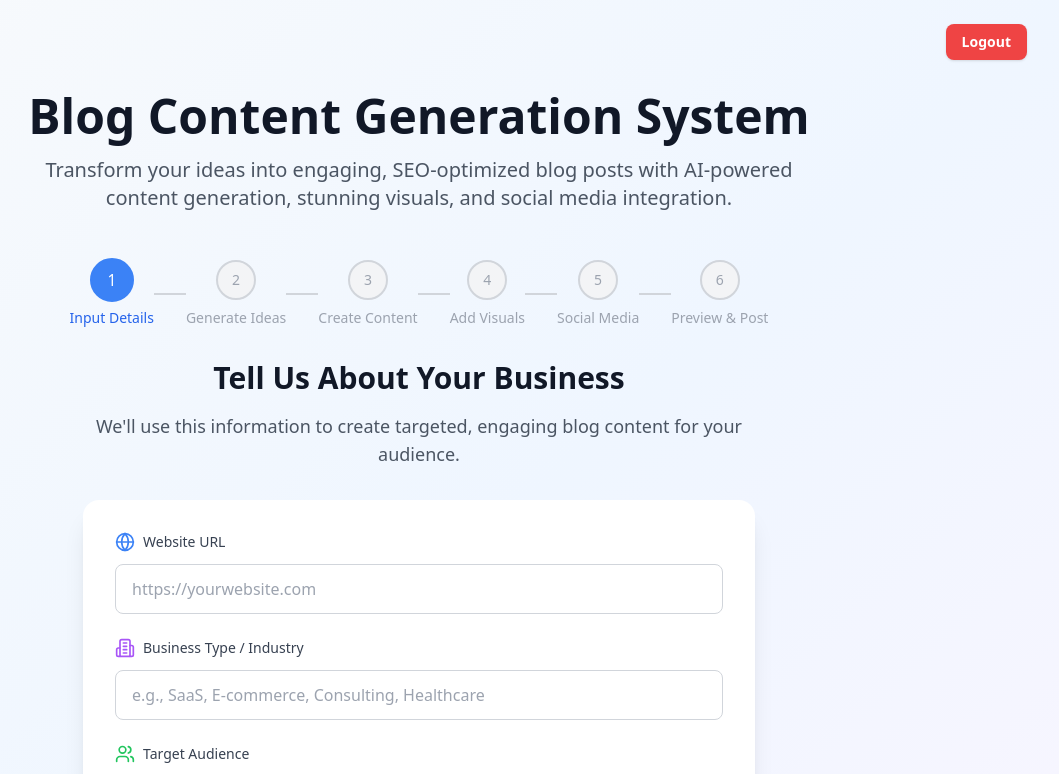
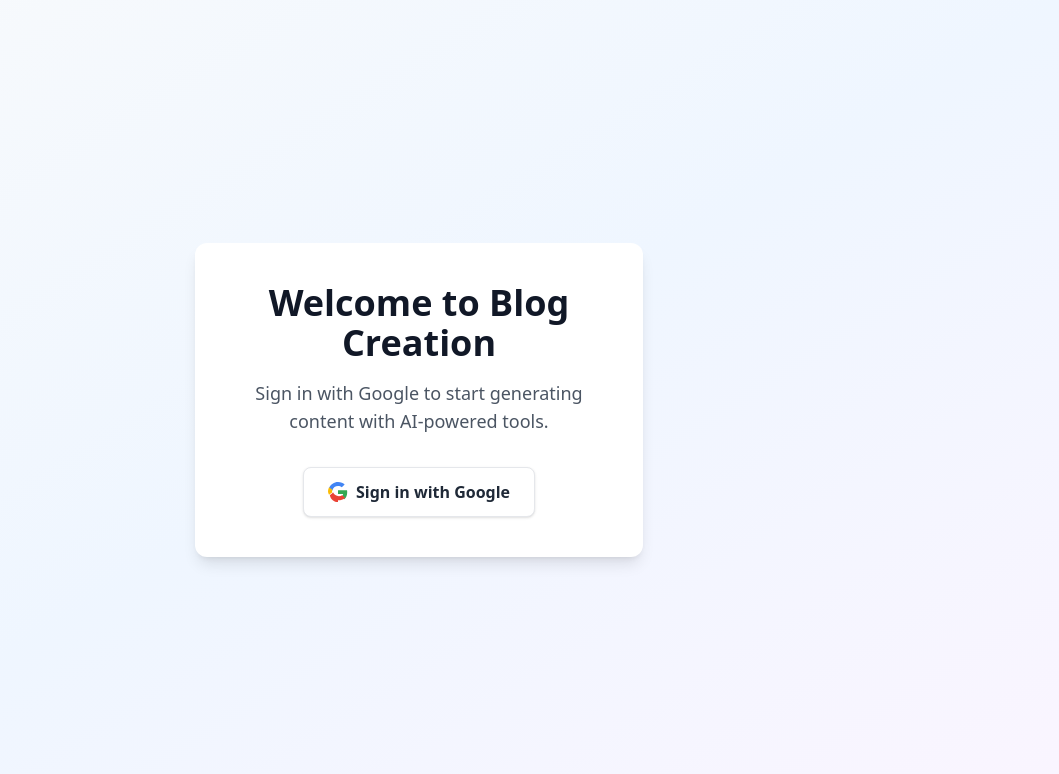
Before and after one commit to Alnabeel-acsgithub/Blog_creation, a React (Vite) app: page / in a window 1280 px wide. Shown: the top 774 px of the page, without its empty margins (221-1280 px from the left). Built offline with nearby package versions, Linux system fonts and the light colour scheme; no server answers.

Commit message:
login function google

```diff
--- a/src/App.tsx
+++ b/src/App.tsx
@@ -61,9 +61,9 @@ function App() {
   }
 
   // Conditional rendering for authentication
-  // if (!user) {
-  //   return <LoginPage onLogin={handleLogin} user={user} />;
-  // }
+  if (!user) {
+    return <LoginPage onLogin={handleLogin} user={user} />;
+  }
 
   // Blog workflow UI (rest of your app)
   // ... (keep your existing state and handlers as before)
```
